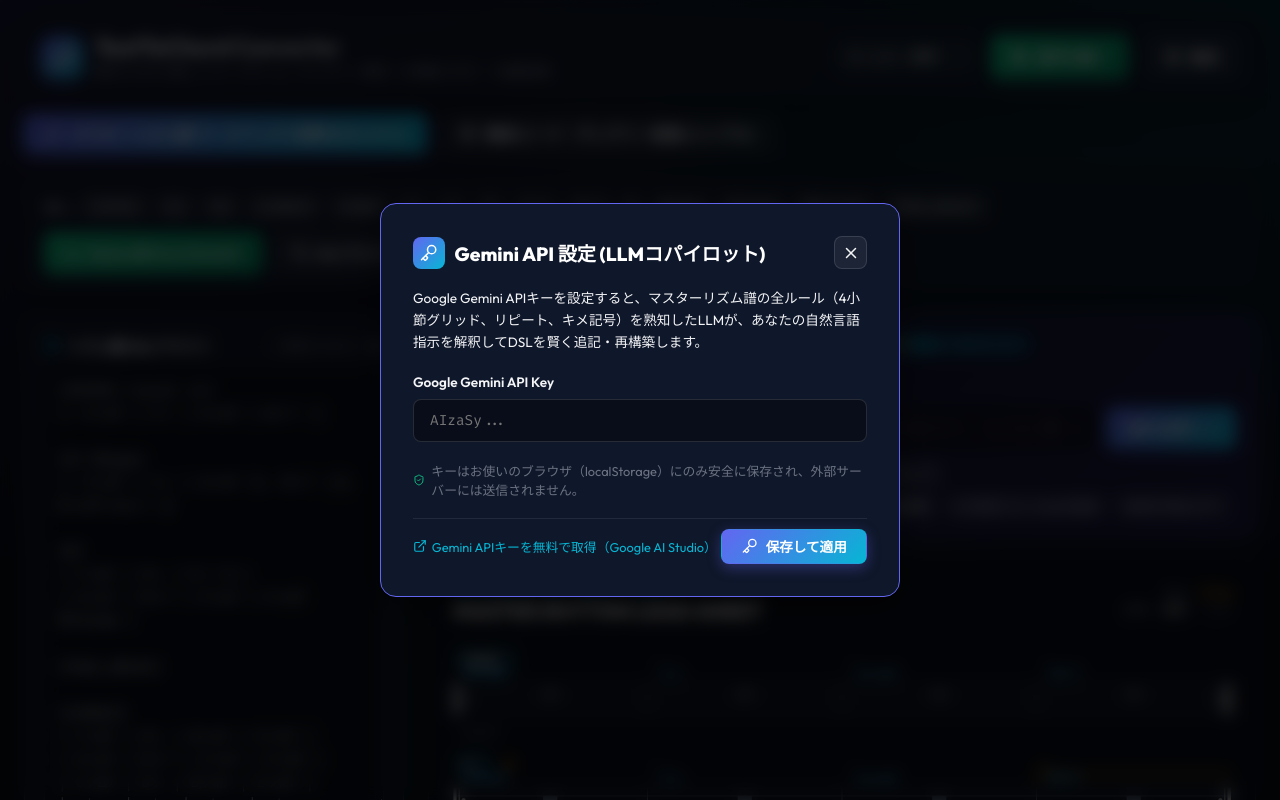
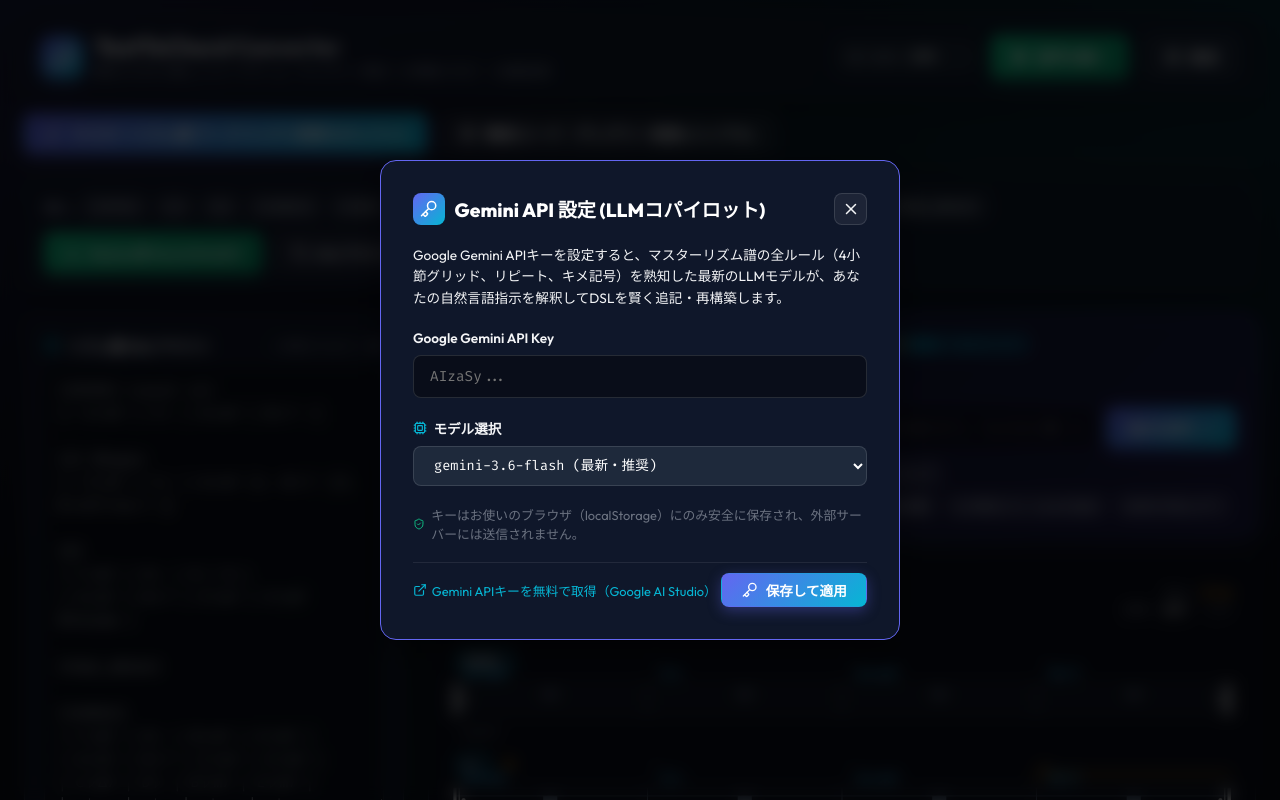
Before and after one commit to kawausomando/textToChord, a React (Vite) app: page / in a window 1280 px wide. Both pictures are taken after a click on the button "Gemini APIキーを設定 (無料)". Shown: the top 800 px of the page. Built offline with nearby package versions, Linux system fonts and the light colour scheme.

Commit message:
fix(llm): update default model to gemini-3.6-flash and allow model selection in ApiKeyModal

```diff
--- a/src/App.tsx
+++ b/src/App.tsx
@@ -59,15 +59,22 @@
 
   // LLM State
   const [apiKey, setApiKey] = useState<string>(() => localStorage.getItem('textToChord_gemini_api_key') || '');
+  const [selectedModel, setSelectedModel] = useState<string>(
+    () => localStorage.getItem('textToChord_gemini_model') || 'gemini-3.6-flash'
+  );
   const [isApiKeyModalOpen, setIsApiKeyModalOpen] = useState<boolean>(false);
   const [isLlmLoading, setIsLlmLoading] = useState<boolean>(false);
 
-  const handleSaveApiKey = (newKey: string) => {
+  const handleSaveApiKey = (newKey: string, newModel: string) => {
     setApiKey(newKey);
+    setSelectedModel(newModel);
     if (newKey) {
       localStorage.setItem('textToChord_gemini_api_key', newKey);
     } else {
       localStorage.removeItem('textToChord_gemini_api_key');
+    }
+    if (newModel) {
+      localStorage.setItem('textToChord_gemini_model', newModel);
     }
   };
 
@@ -174,7 +181,7 @@
     if (apiKey.trim()) {
       setIsLlmLoading(true);
       try {
-        const result = await executeLlmChartCommand(chartDsl, instruction, apiKey.trim());
+        const result = await executeLlmChartCommand(chartDsl, instruction, apiKey.trim(), selectedModel);
         setNlFeedback(result.explanation);
         if (result.success) {
           setChartDsl(result.newDsl);
@@ -455,6 +462,7 @@
         isOpen={isApiKeyModalOpen}
         onClose={() => setIsApiKeyModalOpen(false)}
         apiKey={apiKey}
+        selectedModel={selectedModel}
         onSaveApiKey={handleSaveApiKey}
       />
     </div>
--- a/src/components/ApiKeyModal.tsx
+++ b/src/components/ApiKeyModal.tsx
@@ -1,26 +1,35 @@
 import React, { useState } from 'react';
-import { X, Key, ExternalLink, Check, ShieldCheck } from 'lucide-react';
+import { X, Key, ExternalLink, Check, ShieldCheck, Cpu } from 'lucide-react';
 
 interface ApiKeyModalProps {
   isOpen: boolean;
   onClose: () => void;
   apiKey: string;
-  onSaveApiKey: (key: string) => void;
+  selectedModel: string;
+  onSaveApiKey: (key: string, model: string) => void;
 }
+
+const POPULAR_MODELS = [
+  { id: 'gemini-3.6-flash', name: 'gemini-3.6-flash (最新・推奨)' },
+  { id: 'gemini-2.5-flash', name: 'gemini-2.5-flash' },
+  { id: 'gemini-1.5-flash', name: 'gemini-1.5-flash' },
+];
 
 export const ApiKeyModal: React.FC<ApiKeyModalProps> = ({
   isOpen,
   onClose,
   apiKey,
+  selectedModel,
   onSaveApiKey,
 }) => {
   const [inputKey, setInputKey] = useState(apiKey);
+  const [model, setModel] = useState(selectedModel || 'gemini-3.6-flash');
   const [savedToast, setSavedToast] = useState(false);
 
   if (!isOpen) return null;
 
   const handleSave = () => {
-    onSaveApiKey(inputKey.trim());
+    onSaveApiKey(inputKey.trim(), model.trim() || 'gemini-3.6-flash');
     setSavedToast(true);
     setTimeout(() => {
       setSavedToast(false);
@@ -30,7 +39,7 @@
 
   const handleClear = () => {
     setInputKey('');
-    onSaveApiKey('');
+    onSaveApiKey('', model);
   };
 
   return (
@@ -90,9 +99,10 @@
         </div>
 
         <p style={{ fontSize: '0.85rem', color: 'var(--text-secondary)', lineHeight: 1.6 }}>
-          Google Gemini APIキーを設定すると、マスターリズム譜の全ルール（4小節グリッド、リピート、キメ記号）を熟知したLLMが、あなたの自然言語指示を解釈してDSLを賢く追記・再構築します。
+          Google Gemini APIキーを設定すると、マスターリズム譜の全ルール（4小節グリッド、リピート、キメ記号）を熟知した最新のLLMモデルが、あなたの自然言語指示を解釈してDSLを賢く追記・再構築します。
         </p>
 
+        {/* API Key Input */}
         <div style={{ display: 'flex', flexDirection: 'column', gap: '0.5rem' }}>
           <label style={{ fontSize: '0.85rem', fontWeight: 600, color: 'var(--text-main)' }}>
             Google Gemini API Key
@@ -114,6 +124,35 @@
               outline: 'none',
             }}
           />
+        </div>
+
+        {/* Model Selection */}
+        <div style={{ display: 'flex', flexDirection: 'column', gap: '0.5rem' }}>
+          <label style={{ fontSize: '0.85rem', fontWeight: 600, color: 'var(--text-main)', display: 'flex', alignItems: 'center', gap: '0.4rem' }}>
+            <Cpu size={14} color="var(--accent-cyan)" /> モデル選択
+          </label>
+          <select
+            value={model}
+            onChange={(e) => setModel(e.target.value)}
+            style={{
+              width: '100%',
+              background: '#1e293b',
+              border: '1px solid var(--border-color)',
+              borderRadius: '8px',
+              padding: '0.6rem 1rem',
+              color: '#fff',
+              fontFamily: 'var(--font-mono)',
+              fontSize: '0.85rem',
+              outline: 'none',
+              cursor: 'pointer',
+            }}
+          >
+            {POPULAR_MODELS.map((m) => (
+              <option key={m.id} value={m.id}>
+                {m.name}
+              </option>
+            ))}
+          </select>
         </div>
 
         <div
--- a/src/utils/llmService.ts
+++ b/src/utils/llmService.ts
@@ -71,7 +71,7 @@
   currentDsl: string,
   instruction: string,
   apiKey: string,
-  model = 'gemini-2.0-flash'
+  model = 'gemini-3.6-flash'
 ): Promise<LlmCommandResult> {
   if (!apiKey) {
     return {
```
